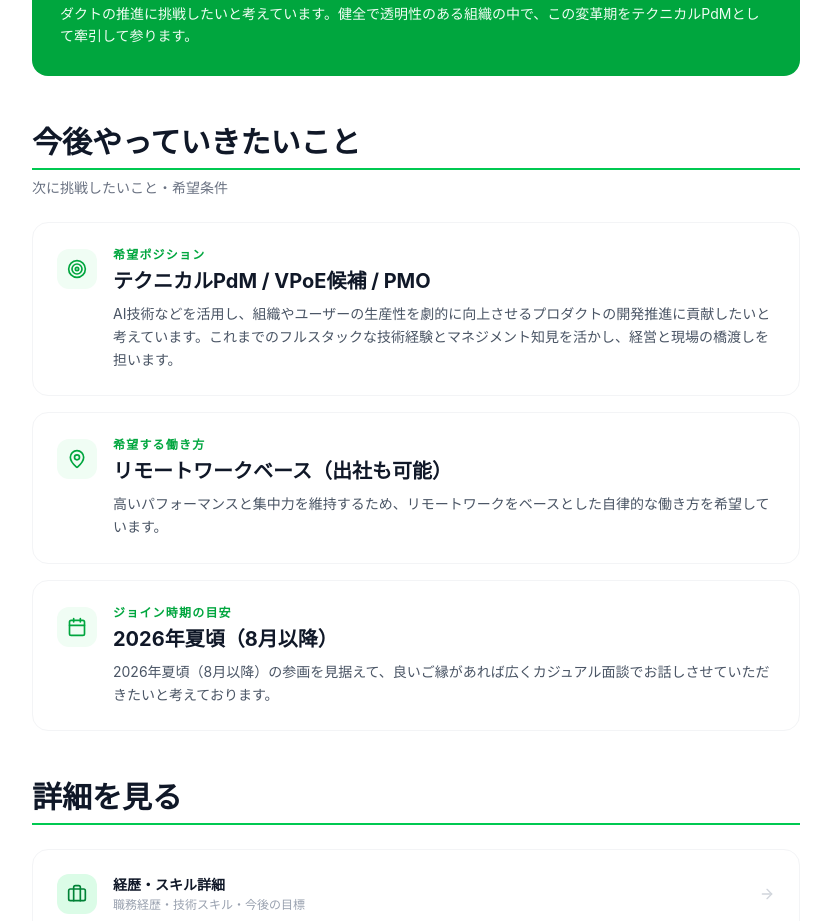
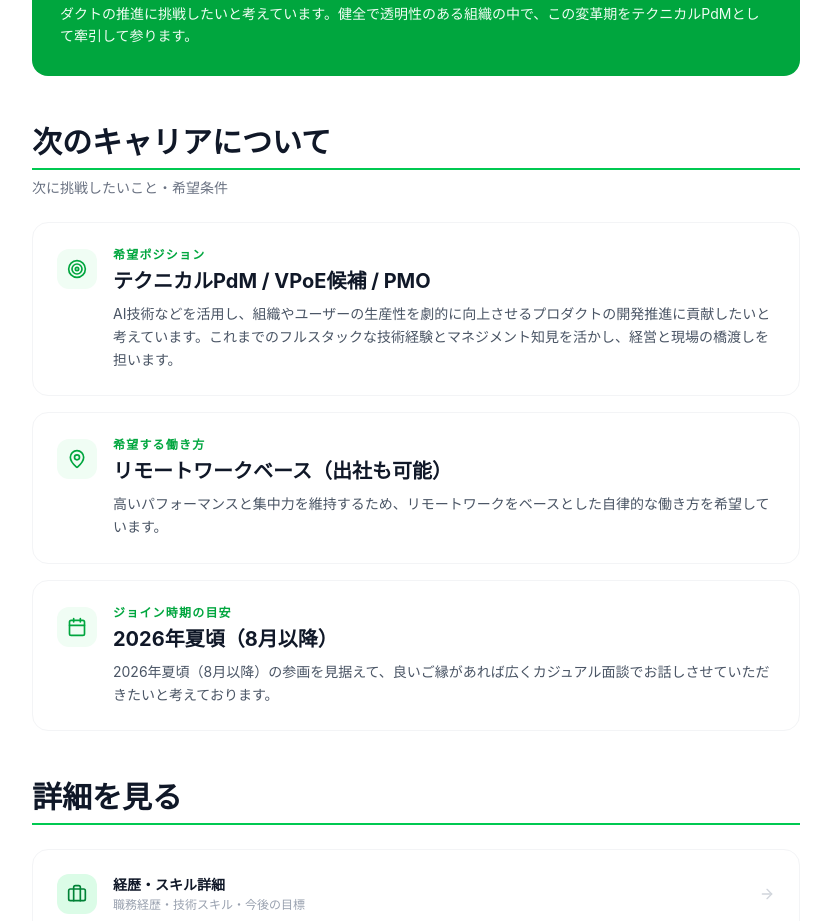
Before and after one commit to kiyomaryu/portpolio, a Next.js app: page / in a window 1280 px wide. Shown: the part 1601-2522 px from the top of the page, without its empty margins (224-1055 px from the left). Built offline with nearby package versions, Linux system fonts and the light colour scheme.

Commit message:
表現を変更

```diff
--- a/app/page.tsx
+++ b/app/page.tsx
@@ -149,7 +149,7 @@ export default function Home() {
         <div className="max-w-3xl mx-auto">
           <FadeIn>
             <h2 className="text-2xl md:text-3xl font-bold text-gray-900 border-b-2 border-green-500 pb-2 mb-2">
-              今後やっていきたいこと
+              次のキャリアについて
             </h2>
             <p className="text-gray-500 text-sm mb-6">次に挑戦したいこと・希望条件</p>
           </FadeIn>
```
